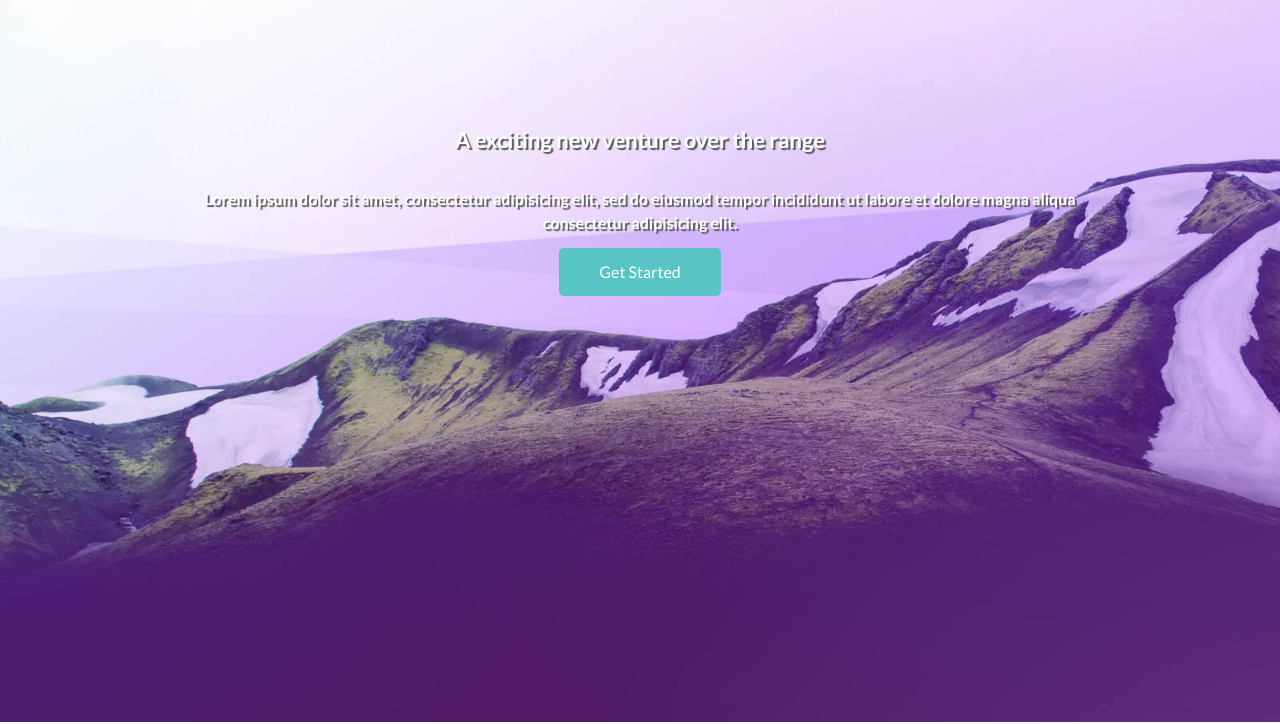
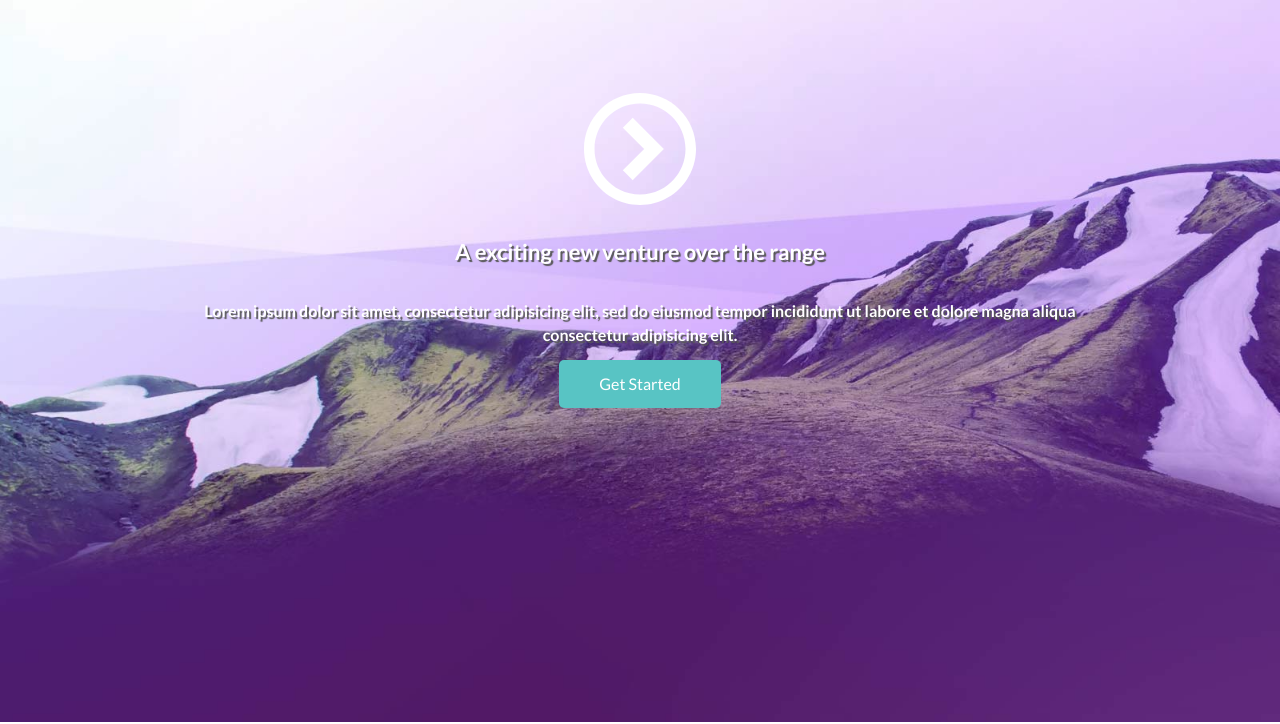
Before and after one commit to w-reis/range-hotels, a plain HTML site: page index.html in a window 1280 px wide. Shown: the part 76-800 px from the top of the page. Drawn offline with Linux system fonts and the light colour scheme; files whose address does not match are found by name.

Commit message:
:sparkles: add icon

```diff
--- a/index.html
+++ b/index.html
@@ -40,6 +40,9 @@
     </header>
 
     <section class="top-content">
+      <div class="icon-play">
+        <img src="/assets/images/icon_play.svg" alt="" />
+      </div>
       <h1 class="top-content-title">A exciting new venture over the range</h1>
       <h2 class="top-content-subtitle">
         Lorem ipsum dolor sit amet, consectetur adipisicing elit, sed do eiusmod
```
